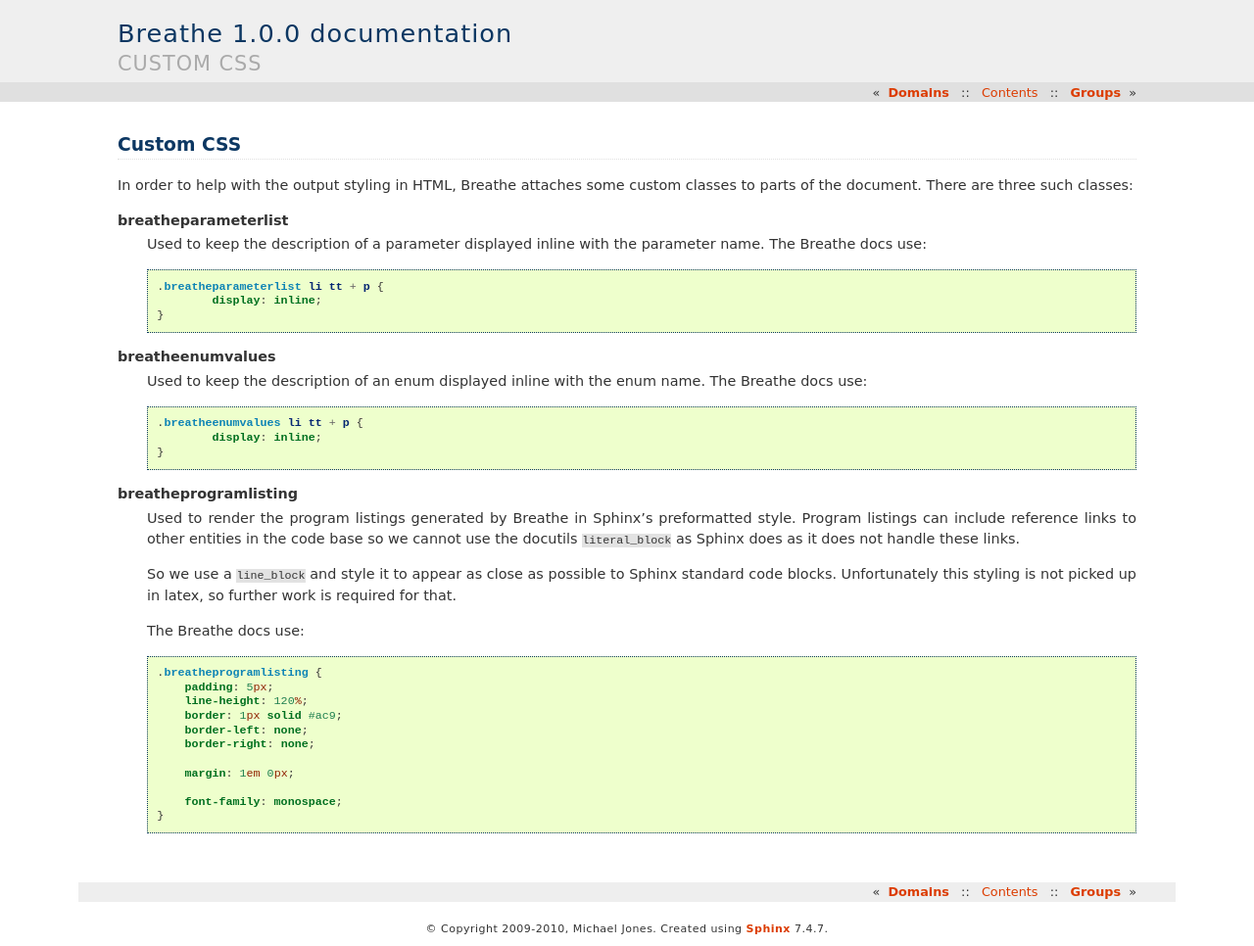
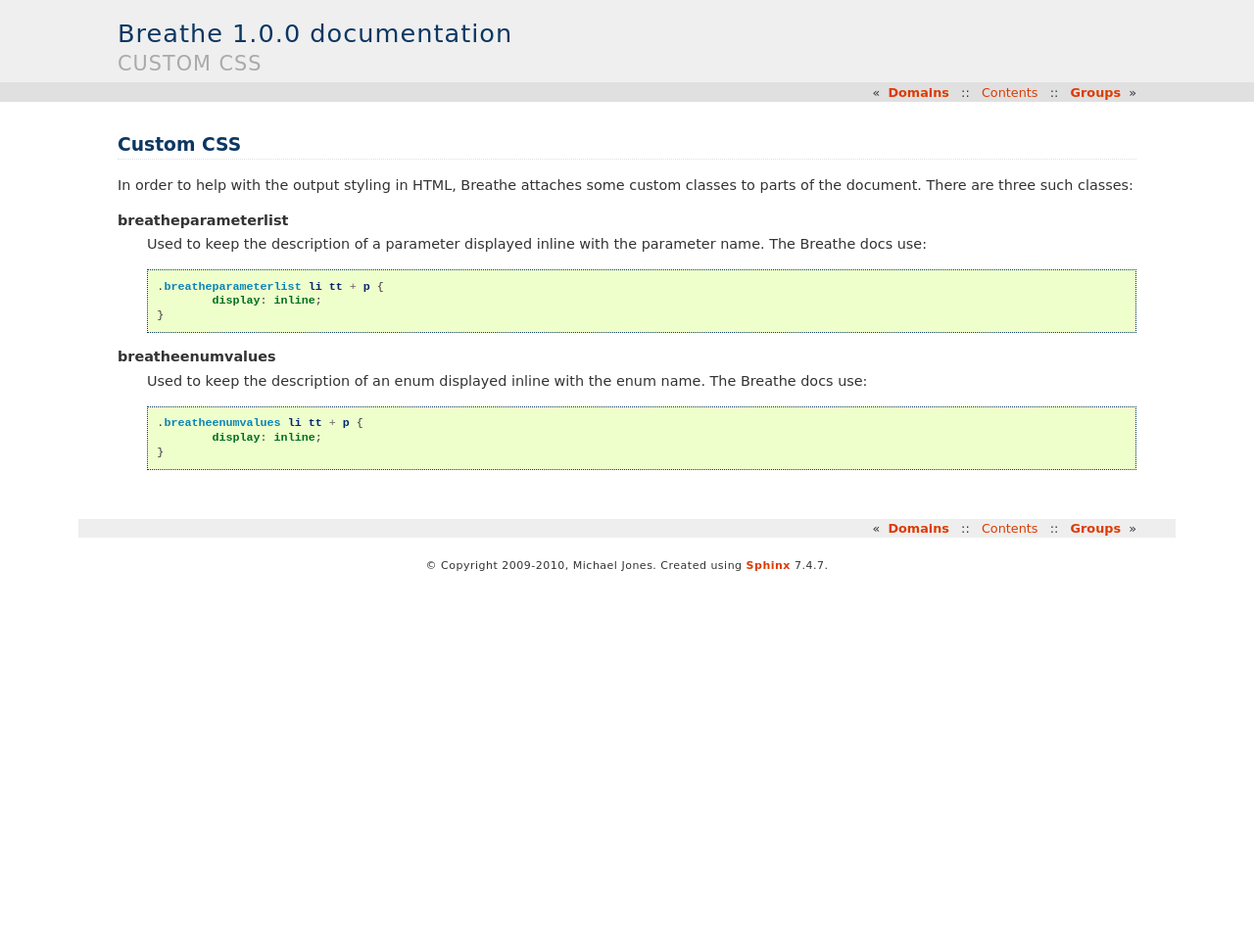
Before and after one commit to breathe-doc/breathe, a Sphinx documentation site: the page built from testsuite/source/customcss.rst, in a window 1280 px wide. Shown: the whole page at 98% size. Built offline with Sphinx 7.4.7, drawn with Linux system fonts in a browser that asks for light colours; pages that are not in the unit, such as notebooks, are missing from menus; after the commit the page ends 900 px from its top, so only the background shows below that.

Commit message:
Switch to literal block for programing listing
Turns out that if we pass an extra empty string to the literal_block
node at the start then it renders the pending_xref properly. This makes
no sense to me but hey, I've never really grokked this stuff anyway.

Consequently we can remove the CSS stuff, which is good.

```diff
--- a/testsuite/source/customcss.rst
+++ b/testsuite/source/customcss.rst
@@ -22,27 +22,3 @@
       .breatheenumvalues li tt + p {
               display: inline;
       }
-
-**breatheprogramlisting**
-   Used to render the program listings generated by Breathe in Sphinx's
-   preformatted style. Program listings can include reference links to other
-   entities in the code base so we cannot use the docutils ``literal_block`` as
-   Sphinx does as it does not handle these links.
-
-   So we use a ``line_block`` and style it to appear as close as possible to
-   Sphinx standard code blocks. Unfortunately this styling is not picked up in
-   latex, so further work is required for that.
-
-   The Breathe docs use::
-
-      .breatheprogramlisting {
-          padding: 5px;
-          line-height: 120%;
-          border: 1px solid #ac9;
-          border-left: none;
-          border-right: none;
-
-          margin: 1em 0px;
-
-          font-family: monospace;
-      }
```
Also changed, not shown: testsuite/source/_static/breathe.css (+0 -15 lines), 1 other file.
